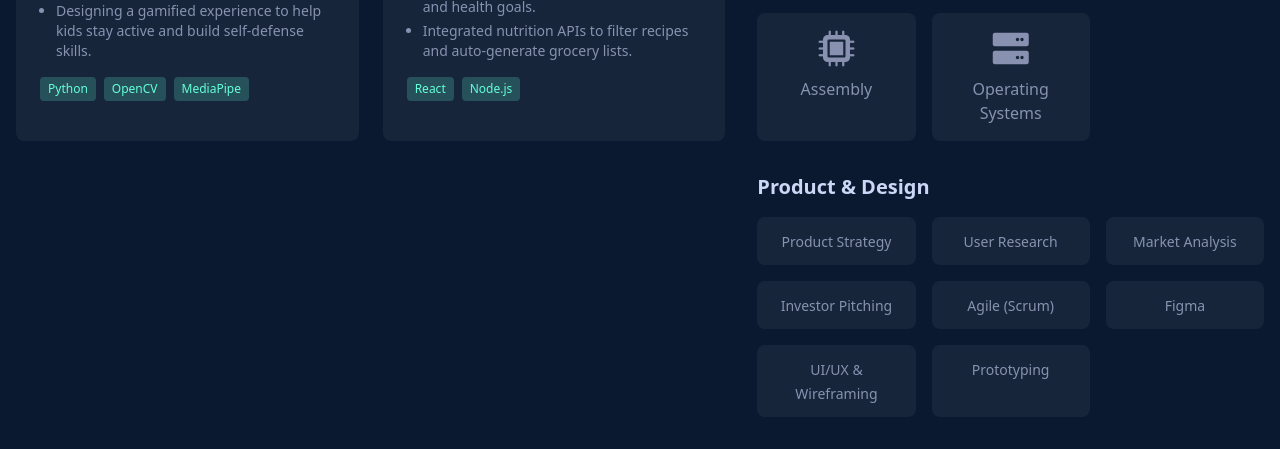
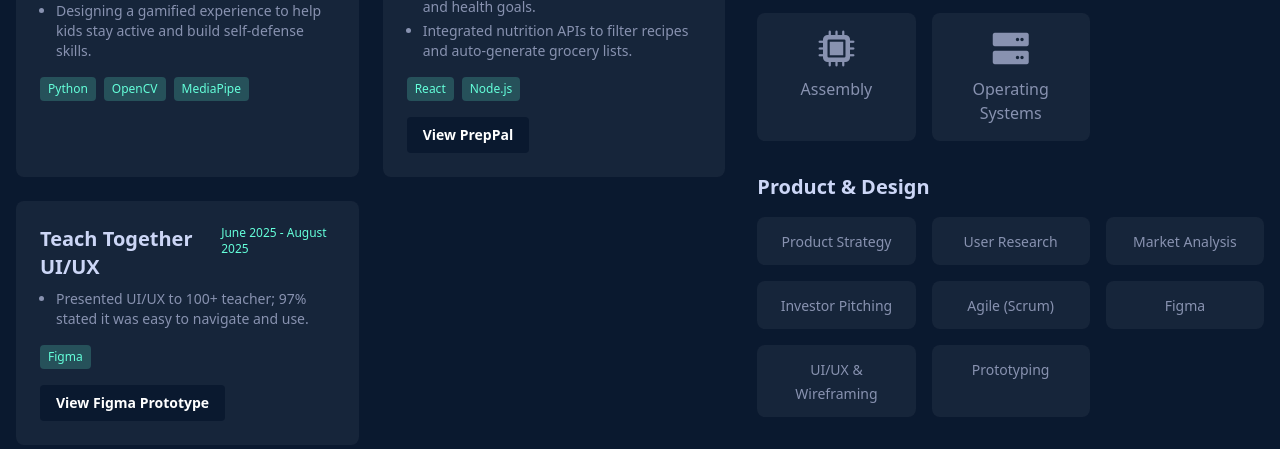
Before and after one commit to zas882/zas882.github.io, a plain HTML site: page index.html in a window 1280 px wide. Both pictures are taken after a click on the button "Projects". Shown: the part 315-764 px from the top of the page. Drawn offline with nearby package versions, Linux system fonts and the light colour scheme.

Commit message:
w buttons

```diff
--- a/index.html
+++ b/index.html
@@ -135,6 +135,29 @@
                                 <span class="px-2 py-1 bg-secondary/20 text-secondary rounded text-xs">React</span>
                                 <span class="px-2 py-1 bg-secondary/20 text-secondary rounded text-xs">Node.js</span>
                             </div>
+                            <a href="https://github.com/zas882/PrepPal"
+                               target="_blank"
+                               class="inline-block px-4 py-2 bg-primary text-white text-sm font-semibold rounded hover:bg-primary/90 transition-colors">
+                                View PrepPal
+                            </a>
+                        </div>
+
+                        <div class="bg-white/5 rounded-lg p-6 hover:transform hover:scale-105 transition-all">
+                            <div class="flex justify-between items-start mb-2">
+                                <h3 class="text-xl font-bold text-heading">Teach Together UI/UX</h3>
+                                <span class="text-xs text-secondary">June 2025 - August 2025</span>
+                            </div>
+                            <ul class="mb-4 text-sm list-disc pl-4 space-y-1">
+                                <li>Presented UI/UX to 100+ teacher; 97% stated it was easy to navigate and use.</li>
+                            </ul>
+                            <div class="flex flex-wrap gap-2 mb-4">
+                                <span class="px-2 py-1 bg-secondary/20 text-secondary rounded text-xs">Figma</span>
+                            </div>
+                            <a href="https://www.figma.com/proto/WlzH8FUXIe7wu5Te3Br7X4/Teach-Together?node-id=1-2&t=WN1Dp7hvH2Yd5RV2-1"
+                               target="_blank"
+                               class="inline-block px-4 py-2 bg-primary text-white text-sm font-semibold rounded hover:bg-primary/90 transition-colors">
+                                View Figma Prototype
+                            </a>
                         </div>
                     </div>
                 </div>
```
